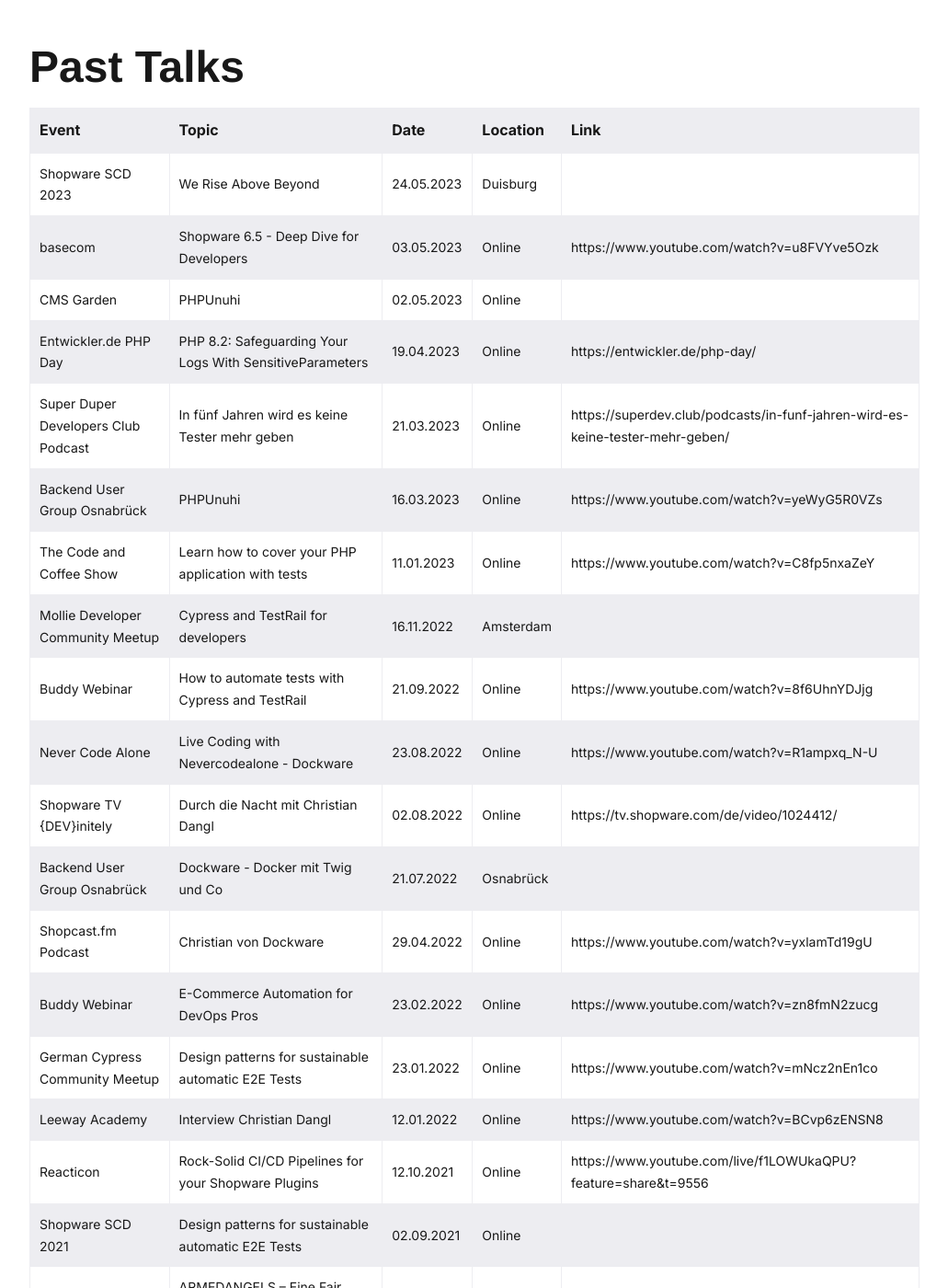
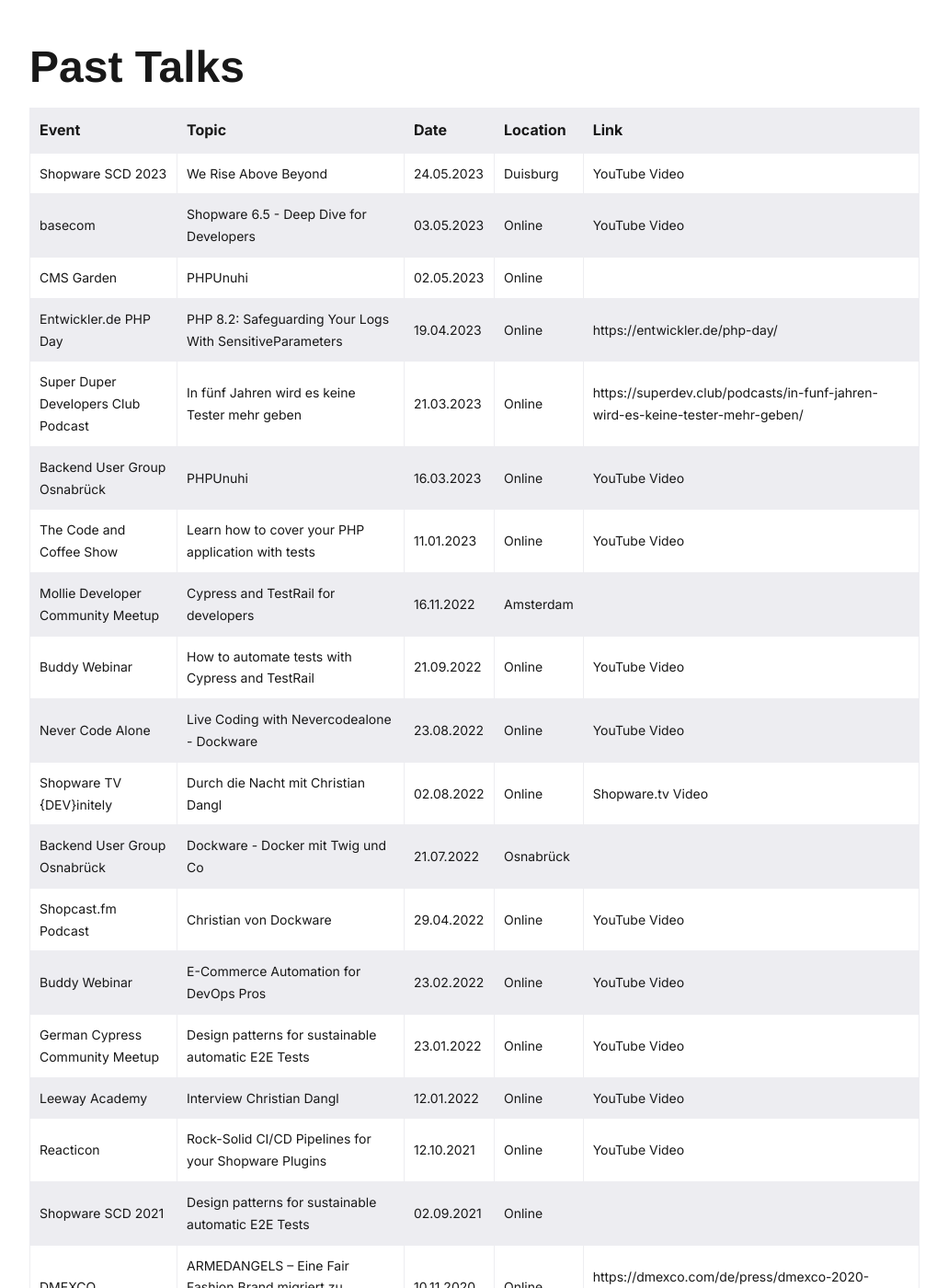
Before and after one commit to boxblinkracer/boxblinkracer.github.io, a Jekyll site: the page built from talks/index.html, in a window 1280 px wide and 1400 px high, scrolled down 569 px. Shown: the whole window at 92% size, without its empty margins (124-1155 px from the left). Built offline with Jekyll 4.4.1, drawn with Linux system fonts in a browser that asks for light colours; nearby versions of some CDN libraries; some web fonts are replaced; some of the changed text lies outside the part shown.

Commit message:
add youtube links to talks

```diff
--- a/talks/index.html
+++ b/talks/index.html
@@ -73,14 +73,14 @@
                                 <td>We Rise Above Beyond</td>
                                 <td>24.05.2023</td>
                                 <td>Duisburg</td>
-                                <td></td>
+                                <td><a target="_blank" href="https://www.youtube.com/watch?v=AEDLVGFQIXQ">YouTube Video</a></td>
                             </tr>
                             <tr>
                                 <td>basecom</td>
                                 <td>Shopware 6.5 - Deep Dive for Developers</td>
                                 <td>03.05.2023</td>
                                 <td>Online</td>
-                                <td>https://www.youtube.com/watch?v=u8FVYve5Ozk</td>
+                                <td><a target="_blank" href="https://www.youtube.com/watch?v=u8FVYve5Ozk">YouTube Video</a></td>
                             </tr>
                             <tr>
                                 <td>CMS Garden</td>
@@ -108,14 +108,14 @@
                                 <td>PHPUnuhi</td>
                                 <td>16.03.2023</td>
                                 <td>Online</td>
-                                <td>https://www.youtube.com/watch?v=yeWyG5R0VZs</td>
+                                <td><a target="_blank" href="https://www.youtube.com/watch?v=yeWyG5R0VZs">YouTube Video</a></td>
                             </tr>
                             <tr>
                                 <td>The Code and Coffee Show</td>
                                 <td>Learn how to cover your PHP application with tests</td>
                                 <td>11.01.2023</td>
                                 <td>Online</td>
-                                <td>https://www.youtube.com/watch?v=C8fp5nxaZeY</td>
+                                <td><a target="_blank" href="https://www.youtube.com/watch?v=C8fp5nxaZeY">YouTube Video</a></td>
                             </tr>
                             <tr>
                                 <td>Mollie Developer Community Meetup</td>
@@ -129,21 +129,21 @@
                                 <td>How to automate tests with Cypress and TestRail</td>
                                 <td>21.09.2022</td>
                                 <td>Online</td>
-                                <td>https://www.youtube.com/watch?v=8f6UhnYDJjg</td>
+                                <td><a target="_blank" href="https://www.youtube.com/watch?v=8f6UhnYDJjg">YouTube Video</a></td>
                             </tr>
                             <tr>
                                 <td>Never Code Alone</td>
                                 <td>Live Coding with Nevercodealone - Dockware</td>
                                 <td>23.08.2022</td>
                                 <td>Online</td>
-                                <td>https://www.youtube.com/watch?v=R1ampxq_N-U</td>
+                                <td><a target="_blank" href="https://www.youtube.com/watch?v=R1ampxq_N-U">YouTube Video</a></td>
                             </tr>
                             <tr>
                                 <td>Shopware TV {DEV}initely</td>
                                 <td>Durch die Nacht mit Christian Dangl</td>
                                 <td>02.08.2022</td>
                                 <td>Online</td>
-                                <td>https://tv.shopware.com/de/video/1024412/</td>
+                                <td><a target="_blank" href="https://tv.shopware.com/de/video/1024412/">Shopware.tv Video</a></td>
                             </tr>
                             <tr>
                                 <td>Backend User Group Osnabrück</td>
@@ -157,35 +157,35 @@
                                 <td>Christian von Dockware</td>
                                 <td>29.04.2022</td>
                                 <td>Online</td>
-                                <td>https://www.youtube.com/watch?v=yxlamTd19gU</td>
+                                <td><a target="_blank" href="https://www.youtube.com/watch?v=yxlamTd19gU">YouTube Video</a></td>
                             </tr>
                             <tr>
                                 <td>Buddy Webinar</td>
                                 <td>E-Commerce Automation for DevOps Pros</td>
                                 <td>23.02.2022</td>
                                 <td>Online</td>
-                                <td>https://www.youtube.com/watch?v=zn8fmN2zucg</td>
+                                <td><a target="_blank" href="https://www.youtube.com/watch?v=zn8fmN2zucg">YouTube Video</a></td>
                             </tr>
                             <tr>
                                 <td>German Cypress Community Meetup</td>
                                 <td>Design patterns for sustainable automatic E2E Tests</td>
                                 <td>23.01.2022</td>
                                 <td>Online</td>
-                                <td>https://www.youtube.com/watch?v=mNcz2nEn1co</td>
+                                <td><a target="_blank" href="https://www.youtube.com/watch?v=mNcz2nEn1co">YouTube Video</a></td>
                             </tr>
                             <tr>
                                 <td>Leeway Academy</td>
                                 <td>Interview Christian Dangl</td>
                                 <td>12.01.2022</td>
                                 <td>Online</td>
-                                <td>https://www.youtube.com/watch?v=BCvp6zENSN8</td>
+                                <td><a target="_blank" href="https://www.youtube.com/watch?v=BCvp6zENSN8">YouTube Video</a></td>
                             </tr>
                             <tr>
                                 <td>Reacticon</td>
                                 <td>Rock-Solid CI/CD Pipelines for your Shopware Plugins</td>
                                 <td>12.10.2021</td>
                                 <td>Online</td>
-                                <td>https://www.youtube.com/live/f1LOWUkaQPU?feature=share&t=9556</td>
+                                <td><a target="_blank" href="https://www.youtube.com/live/f1LOWUkaQPU?feature=share&t=9556">YouTube Video</a></td>
                             </tr>
                             <tr>
                                 <td>Shopware SCD 2021</td>
@@ -213,21 +213,21 @@
                                 <td>Professionelles Cookie Management</td>
                                 <td>16.06.2020</td>
                                 <td>Online</td>
-                                <td>https://www.youtube.com/watch?v=p4KJSoST35Y</td>
+                                <td><a target="_blank" href="https://www.youtube.com/watch?v=p4KJSoST35Y">YouTube Video</a></td>
                             </tr>
                             <tr>
                                 <td>Shopware SCD 2020</td>
                                 <td>Don't fear the Docker</td>
                                 <td>20.05.2020</td>
                                 <td>Online</td>
-                                <td>https://www.youtube.com/watch?v=gy4m6VtjREI</td>
+                                <td><a target="_blank" href="https://www.youtube.com/watch?v=gy4m6VtjREI">YouTube Video</a></td>
                             </tr>
                             <tr>
                                 <td>Shopware Webinar</td>
                                 <td>Shopware 6 Promotions für alle!</td>
                                 <td>08.04.2020</td>
                                 <td>Online</td>
-                                <td>https://www.youtube.com/watch?v=TypSdeog2Rc</td>
+                                <td><a target="_blank" href="https://www.youtube.com/watch?v=TypSdeog2Rc">YouTube Video</a></td>
                             </tr>
                             <tr>
                                 <td>ISPO Munich</td>
```
